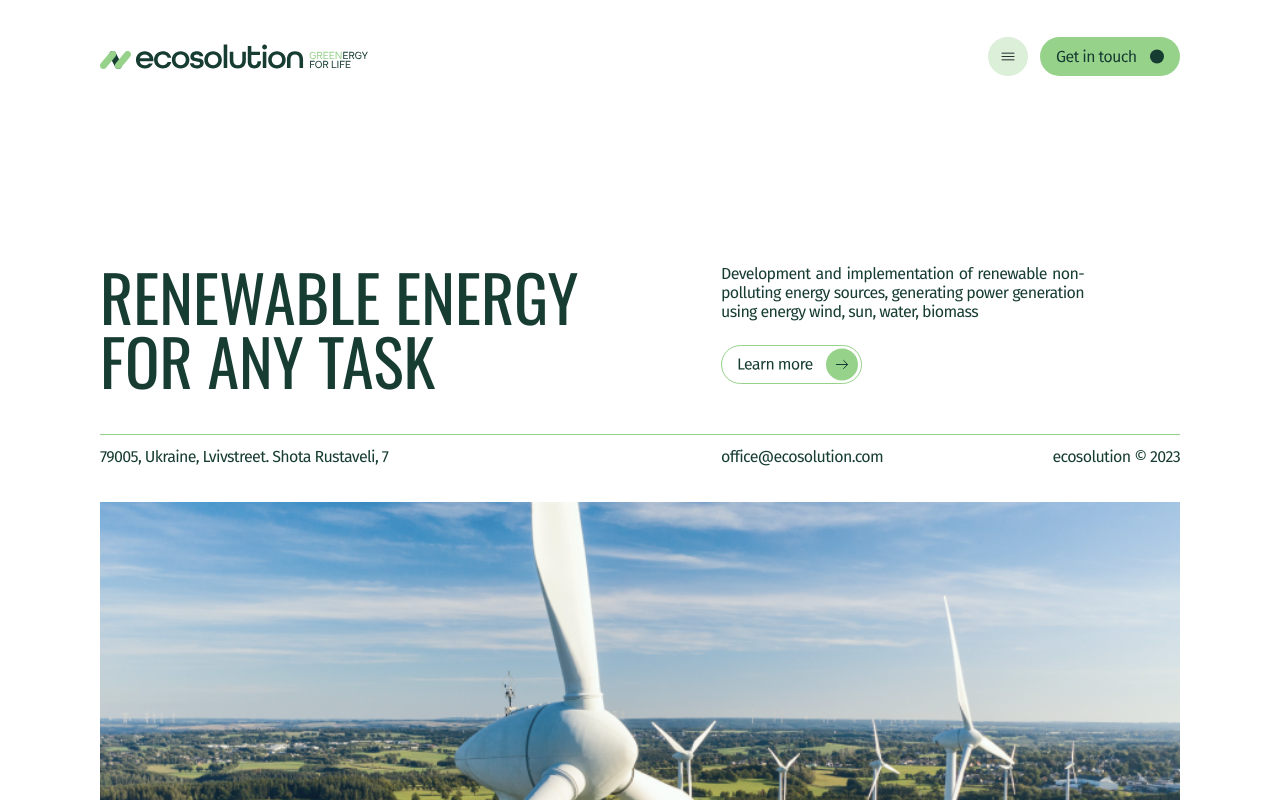
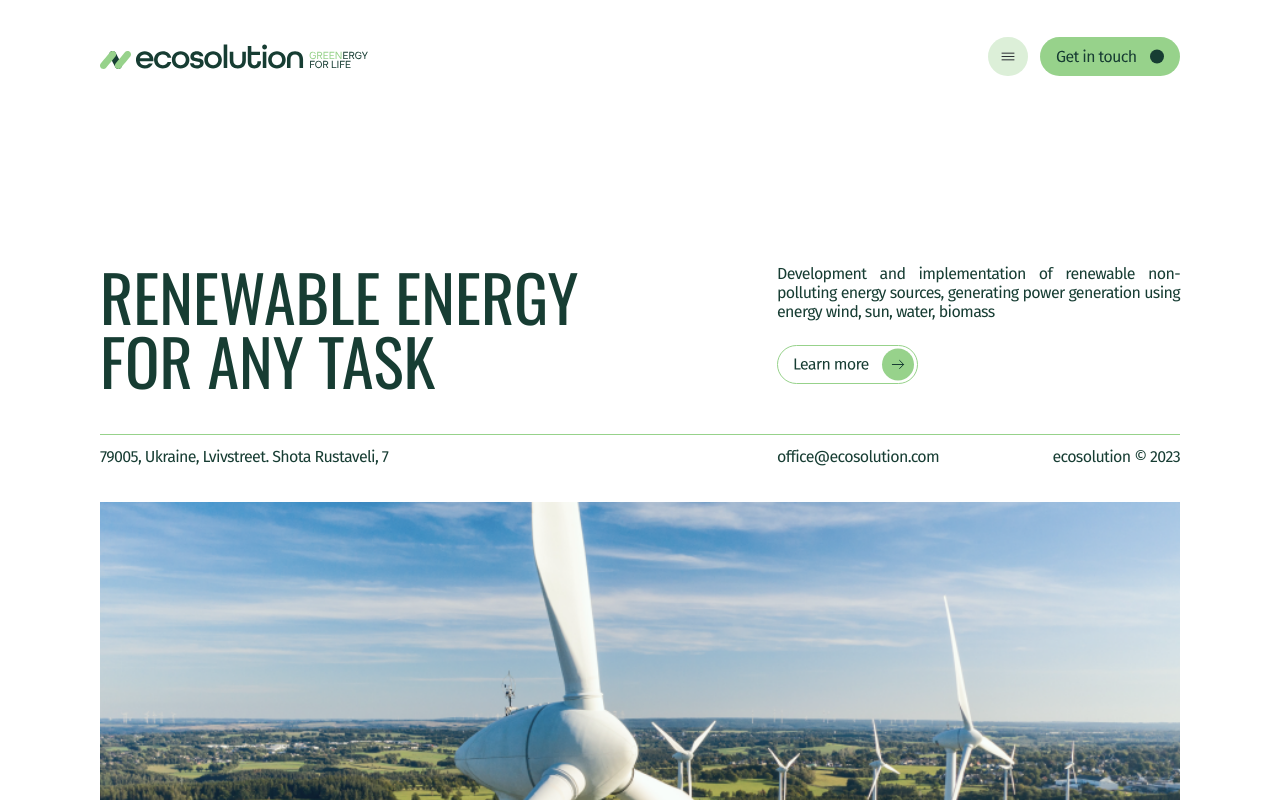
Before and after one commit to lksndr1/softryzen-ecosolution, a React (Create React App) app: page / in a window 1280 px wide. Shown: the top 800 px of the page. Built offline with nearby package versions, Linux system fonts and the light colour scheme.

Commit message:
Some fixes in styles

```diff
--- a/src/components/faq/faq.css
+++ b/src/components/faq/faq.css
@@ -75,9 +75,7 @@
         grid-area: 3 / 2 / 4 / 3;
         margin-top: auto;
         margin-bottom: 0;
-
-        width: 300px;
-        padding-left: 0px;
+        justify-self: flex-start;
     }
 
     .question-block, .answer-block {
--- a/src/components/main/mainsec.css
+++ b/src/components/main/mainsec.css
@@ -101,7 +101,8 @@ p {
   }
 
   .description-wrapper {
-    width: 342px;
+    width: 50%;
+    padding-left: 12px;
     padding-top: 0;
   }
 
@@ -121,8 +122,8 @@ p {
   .email-copyright-wrapper {
     display: flex;
     justify-content: space-between;
-    padding: 0;
-    width: 342px;
+    padding: 0 0 0 12px;
+    width: 50%;
   }
 
   .main-copyright {
@@ -142,8 +143,7 @@ p {
     }
 
     .description-wrapper {
-      width: 363px;
-      margin-right: 96px;
+      padding-left: 137px;
     }
 
     .learn-more-wrapper {
@@ -156,7 +156,8 @@ p {
     }
 
     .email-copyright-wrapper {
-      width: 459px;
+      padding: 0 0 0 137px;
+      width: 50%;
     }
 
     .ogImage img {
```
